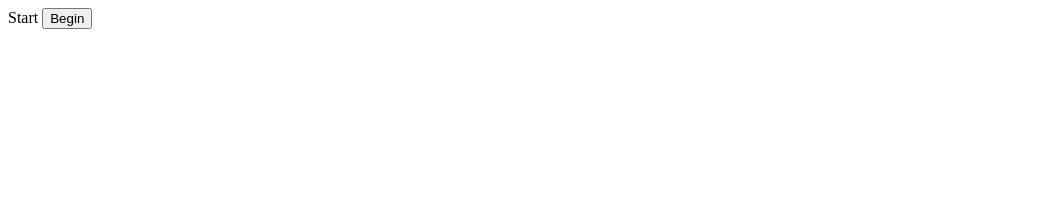
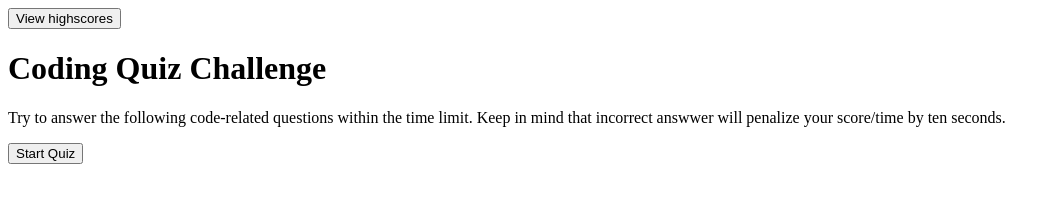
Before and after one commit to srich92/quiz-time-, a plain HTML site: page index.html in a window 1280 px wide. Shown: the whole page, without its empty margins (0-1057 px from the left). Drawn offline with Linux system fonts and the light colour scheme.

Commit message:
updated html

```diff
--- a/index.html
+++ b/index.html
@@ -4,12 +4,18 @@
     <meta charset="UTF-8">
     <meta http-equiv="X-UA-Compatible" content="IE=edge">
     <meta name="viewport" content="width=device-width, initial-scale=1.0">
-    <title>Document</title>
+    <link rel="stylesheet" href="assets/style.css">
+    <title>Code Quiz Challenge</title>
 </head>
 <body>
-    <div id="start-btn"> Start <button id="Begin-btn">Begin</button></div>
-    <div id="Quiz"> Quiz</div>
-    <div id="High-Score">High Score</div>
+    <div class= "topnav"></div>
+    <button> View highscores</button>
+    <div class="timer"></div>
+
+   <h1>Coding Quiz Challenge</h1>
+   <p> Try to answer the following code-related questions within the time limit. Keep in mind that incorrect answwer will penalize your score/time by ten seconds.</p>
+
+    <div class="start-btn"><button>Start Quiz</button> </div>
 </body>
 <script src="assets/script.js"></script>
 </html>
```
Also changed, not shown: 1 other file.
